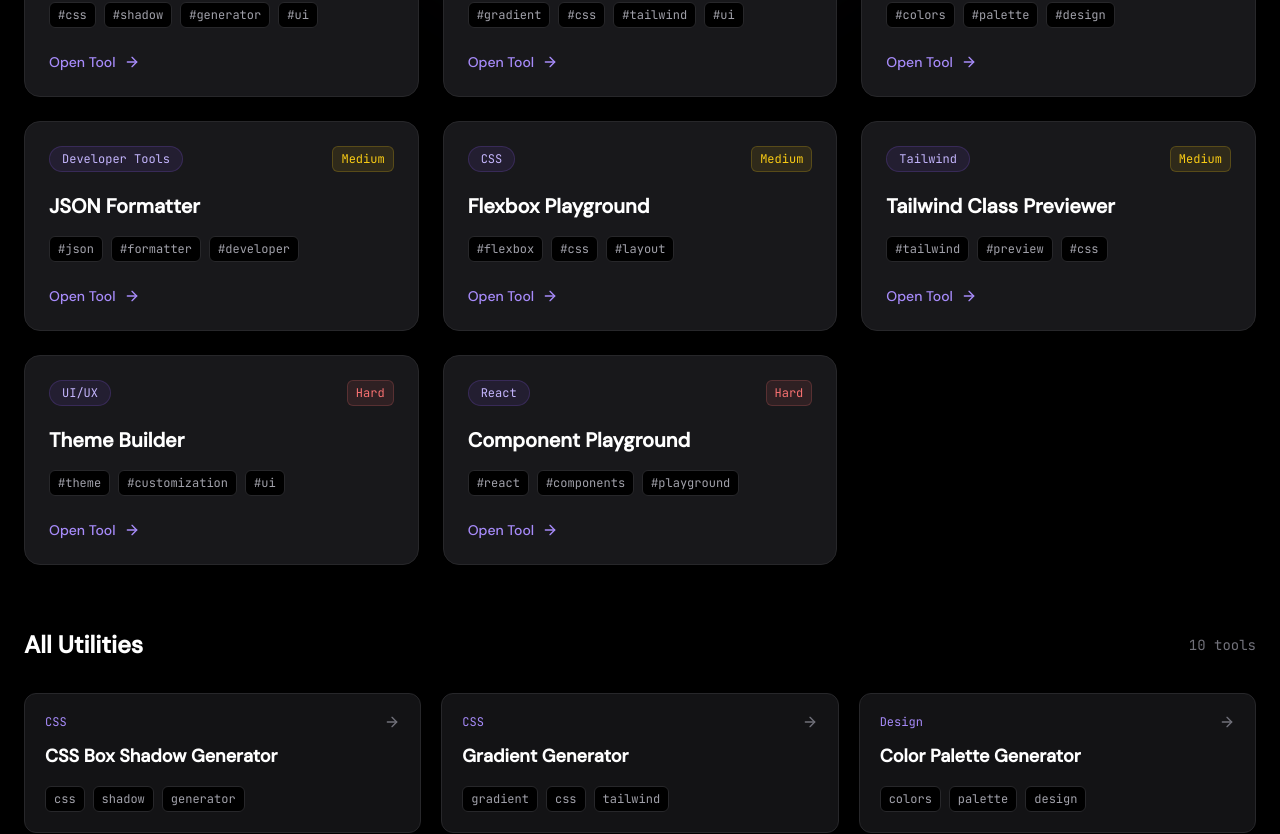
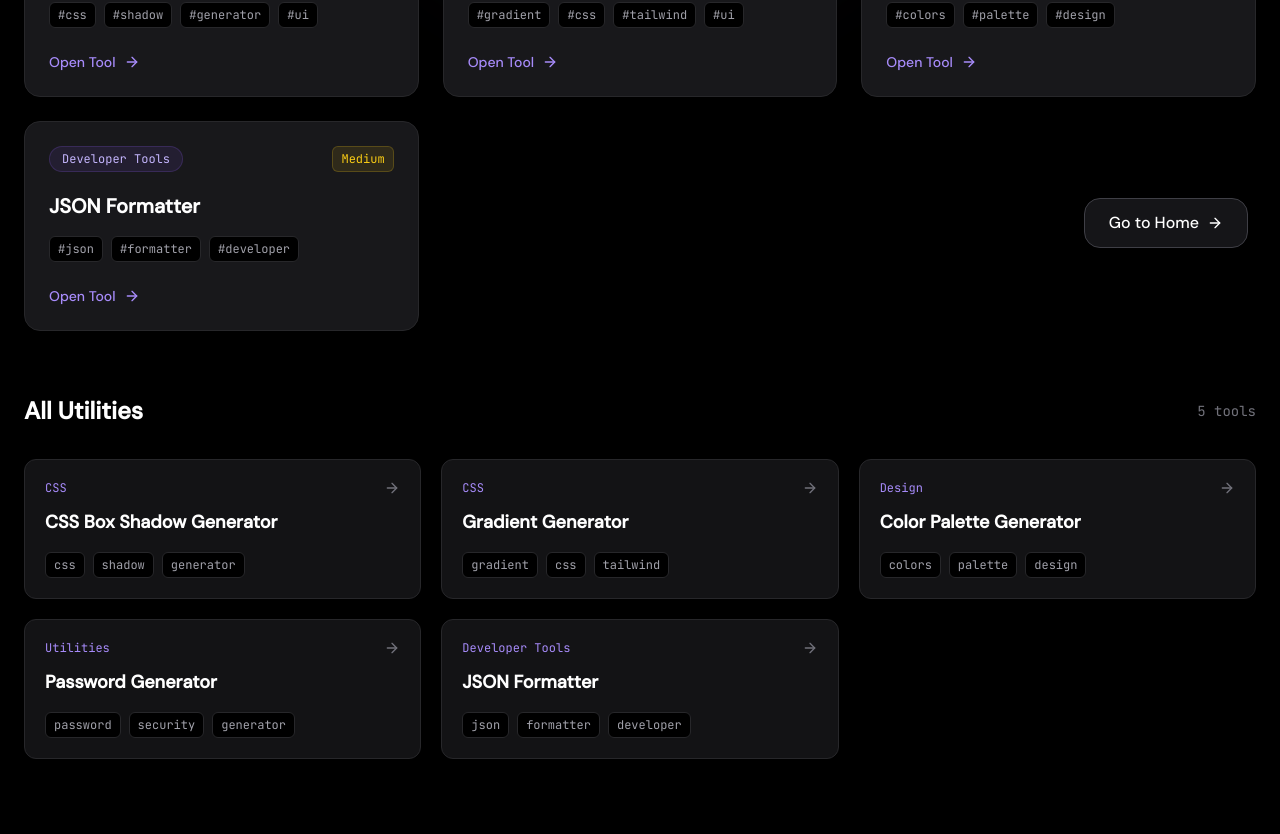
Before and after one commit to ilyashassan06/Ilyas_portfolio, a React (Vite) app: page /utils in a window 1280 px wide. Shown: the part 520-1354 px from the top of the page. Built offline with nearby package versions, Linux system fonts and the light colour scheme.

Commit message:
link url added

```diff
--- a/src/Pages/Utils.jsx
+++ b/src/Pages/Utils.jsx
@@ -165,6 +165,26 @@ useEffect(() => {
             ))}
           </div>
         </div>
+       <Link
+  to="/"
+  className="fixed bottom-8 right-8 group z-50"
+>
+  {/* Glow */}
+  <div className="absolute inset-0 bg-violet-500/30 blur-xl rounded-2xl opacity-0 group-hover:opacity-100 transition-all duration-500" />
+
+  <button className="relative flex items-center gap-3 px-6 py-3 rounded-2xl border border-zinc-700 bg-zinc-900/90 backdrop-blur-xl text-white font-medium overflow-hidden transition-all duration-300 hover:border-violet-500/50 hover:-translate-y-1 hover:shadow-[0_0_25px_rgba(139,92,246,0.35)]">
+
+    {/* Gradient Hover Layer */}
+    <div className="absolute inset-0 opacity-0 group-hover:opacity-100 transition-opacity duration-300 bg-gradient-to-r from-violet-500/10 via-transparent to-yellow-400/10" />
+
+    {/* Text */}
+    <span className="relative z-10 flex items-center gap-2">
+      Go to Home
+
+      <ArrowRight className="w-4 h-4 group-hover:translate-x-1 transition-transform duration-300" />
+    </span>
+  </button>
+</Link>
       </section>
     </div>
   );
--- a/src/components/Projects.jsx
+++ b/src/components/Projects.jsx
@@ -10,7 +10,7 @@ const projects = [
     tech: ['React', 'Html', 'CSS', 'Tailwind', 'Javascript'],
     color: '#00E5FF',
     featured: true,
-    links: { live: '#', github: '#' },
+    links: { live: 'https://ai-resume-analyzer-iota-seven.vercel.app/Home', github: 'https://github.com/ilyashassan06/AiResumeAnalyzer' },
   },
   {
     id: 2,
@@ -21,7 +21,7 @@ const projects = [
     tech: ['React', 'Html', 'CSS', 'Tailwind', 'Javascript','Firebase','Context APi'],
     color: '#FFB800',
     featured: true,
-    links: { live: '#', github: '#' },
+    links: { live: 'https://deal-kart.vercel.app/', github: 'https://github.com/ilyashassan06/DealKart' },
   },
   {
     id: 3,
@@ -32,7 +32,7 @@ const projects = [
     tech: ['React', 'Html', 'CSS', 'Tailwind', 'Javascript','Context APi'],
     color: '#9F7AEA',
     featured: false,
-    links: { live: '#', github: '#' },
+    links: { live: 'https://tool-verse-silk.vercel.app/', github: 'https://github.com/ilyashassan06/ToolVerse' },
   },
   {
     id: 4,
@@ -58,7 +58,7 @@ const projects = [
 ],
     color: '#48BB78',
     featured: false,
-    links: { live: '#', github: '#' },
+    links: { live: 'https://bb-log-verse.vercel.app/', github: 'https://github.com/ilyashassan06/BLogVerse' },
   },
 
 ]
@@ -112,6 +112,7 @@ function ProjectCard({ project }) {
       {/* Links */}
       <div className="flex gap-4">
         <a
+        target='blank'
           href={project.links.live}
           className="flex items-center gap-1.5 text-sm font-body text-accent hover:text-accentDim transition-colors group/link"
         >
@@ -119,6 +120,7 @@ function ProjectCard({ project }) {
           <span className="transition-transform group-hover/link:translate-x-0.5 group-hover/link:-translate-y-0.5">↗</span>
         </a>
         <a
+        target='blank'
           href={project.links.github}
           className="flex items-center gap-1.5 text-sm font-body text-textDim hover:text-text transition-colors"
         >
--- a/src/data/DevUtils.js
+++ b/src/data/DevUtils.js
@@ -49,53 +49,56 @@ export const DevUtils = [
     featured: true,
   },
 
-  {
-    id: 6,
-    title: "Flexbox Playground",
-    slug: "flexbox-playground",
-    category: "CSS",
-    difficulty: "Medium",
-    tags: ["flexbox", "css", "layout"],
-    featured: true,
-  },
 
-  {
-    id: 7,
-    title: "CSS Grid Playground",
-    slug: "css-grid-playground",
-    category: "CSS",
-    difficulty: "Medium",
-    tags: ["grid", "layout", "css"],
-    featured: false,
-  },
 
-  {
-    id: 8,
-    title: "Tailwind Class Previewer",
-    slug: "tailwind-class-previewer",
-    category: "Tailwind",
-    difficulty: "Medium",
-    tags: ["tailwind", "preview", "css"],
-    featured: true,
-  },
+  // {
+  //   id: 7,
+  //   title: "CSS Grid Playground",
+  //   slug: "css-grid-playground",
+  //   category: "CSS",
+  //   difficulty: "Medium",
+  //   tags: ["grid", "layout", "css"],
+  //   featured: false,
+  // },
 
-  {
-    id: 9,
-    title: "Theme Builder",
-    slug: "theme-builder",
-    category: "UI/UX",
-    difficulty: "Hard",
-    tags: ["theme", "customization", "ui"],
-    featured: true,
-  },
+  // {
+  //   id: 8,
+  //   title: "Tailwind Class Previewer",
+  //   slug: "tailwind-class-previewer",
+  //   category: "Tailwind",
+  //   difficulty: "Medium",
+  //   tags: ["tailwind", "preview", "css"],
+  //   featured: true,
+  // },
 
-  {
-    id: 10,
-    title: "Component Playground",
-    slug: "component-playground",
-    category: "React",
-    difficulty: "Hard",
-    tags: ["react", "components", "playground"],
-    featured: true,
-  },
+  // {
+  //   id: 9,
+  //   title: "Theme Builder",
+  //   slug: "theme-builder",
+  //   category: "UI/UX",
+  //   difficulty: "Hard",
+  //   tags: ["theme", "customization", "ui"],
+  //   featured: true,
+  // },
+
+  // {
+  //   id: 10,
+  //   title: "Component Playground",
+  //   slug: "component-playground",
+  //   category: "React",
+  //   difficulty: "Hard",
+  //   tags: ["react", "components", "playground"],
+  //   featured: true,
+  // },
 ];
+
+
+//  {
+//     id: 6,
+//     title: "Flexbox Playground",
+//     slug: "flexbox-playground",
+//     category: "CSS",
+//     difficulty: "Medium",
+//     tags: ["flexbox", "css", "layout"],
+//     featured: true,
+//   },
```
